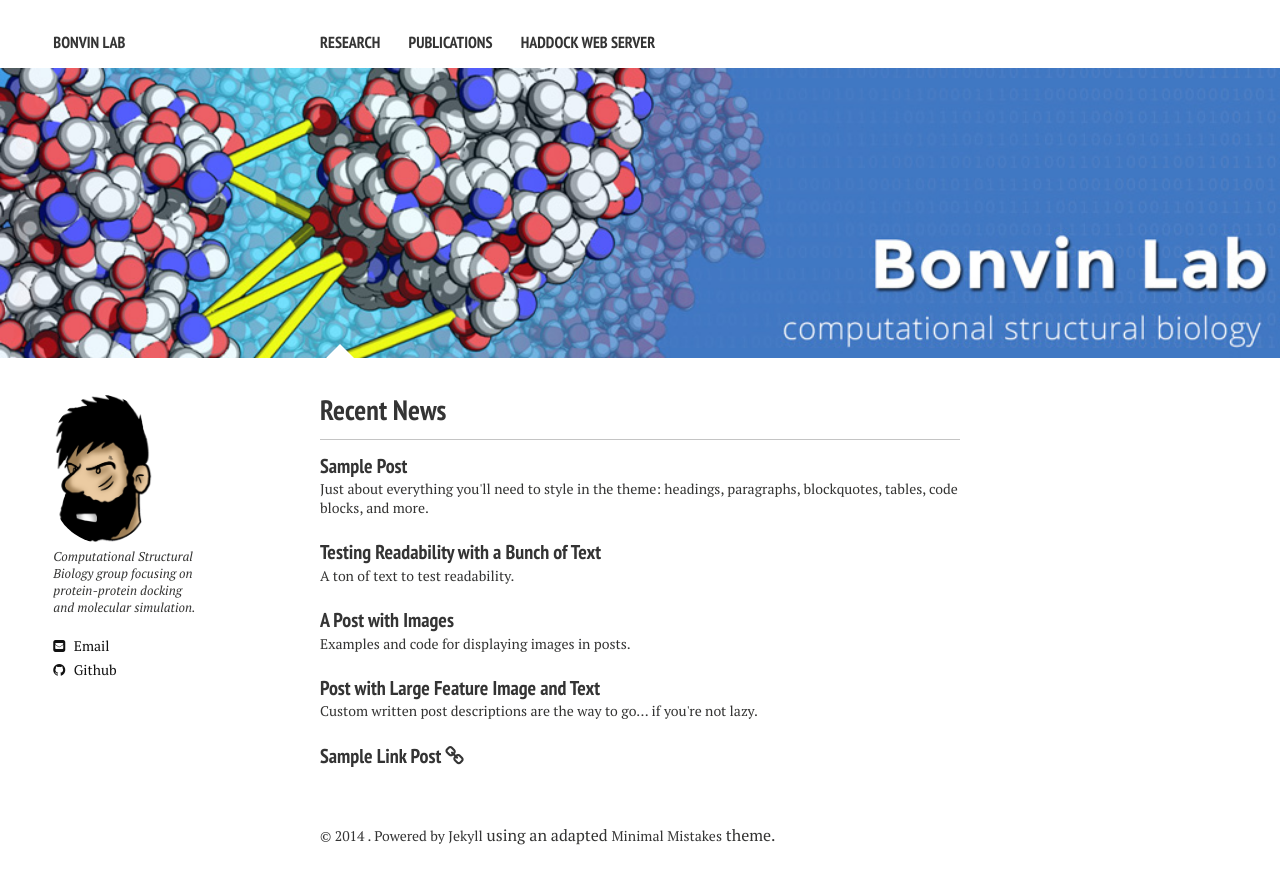
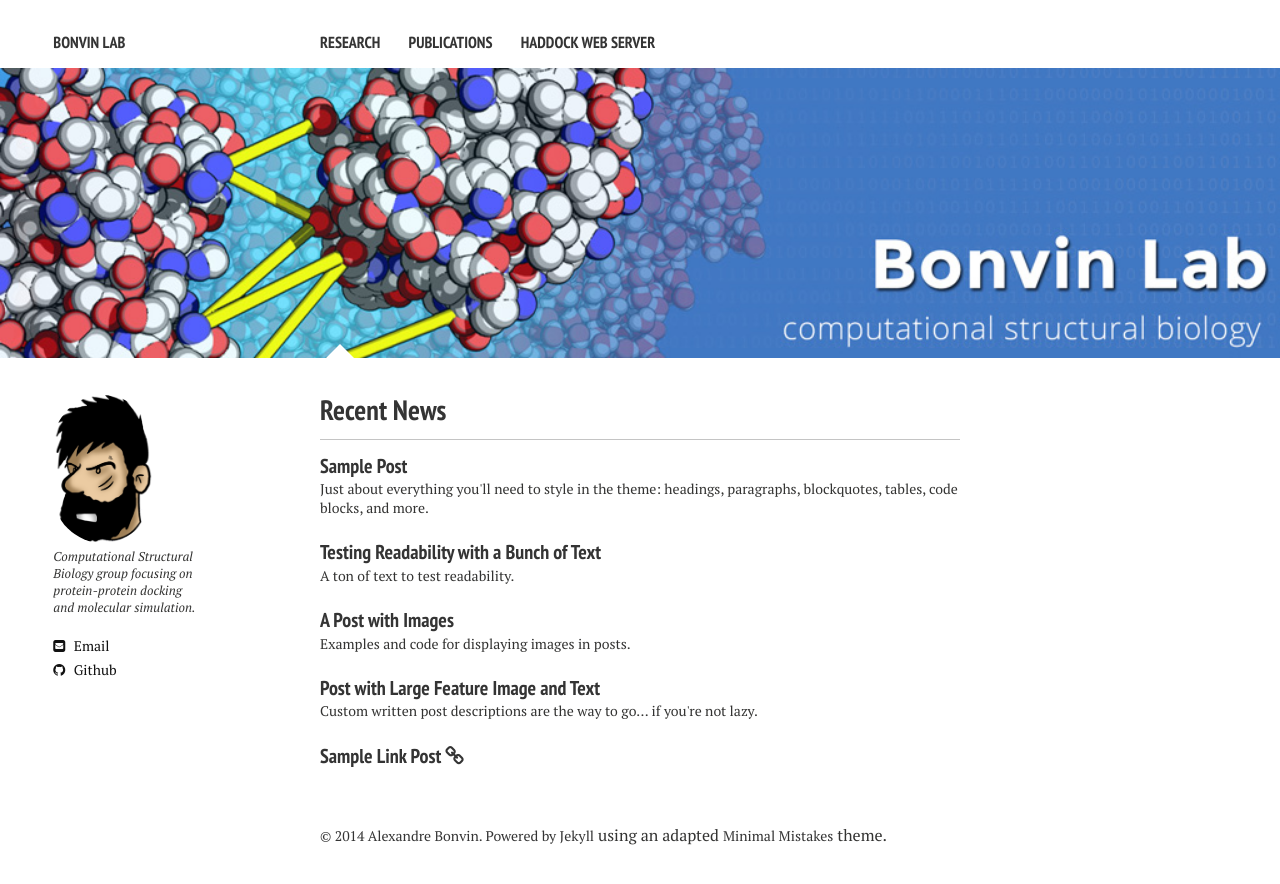
Before and after one commit to ezgikaraca/joaorodrigues.github.io, a Jekyll site: the page built from index.md, in a window 1280 px wide. Shown: the top 884 px of the page. Built offline with Jekyll 4.4.1, drawn with Linux system fonts in a browser that asks for light colours; nearby versions of some CDN libraries.

Commit message:
Added name to config

```diff
--- a/_config.yml
+++ b/_config.yml
@@ -26,6 +26,7 @@ kramdown:
 
 # Site owner
 owner:
+  name: Alexandre Bonvin
   avatar: bio-haddock.png
   bio: "Computational Structural Biology group focusing on protein-protein docking and molecular simulation."
   email: a.m.j.j.bonvin@uu.nl
```
